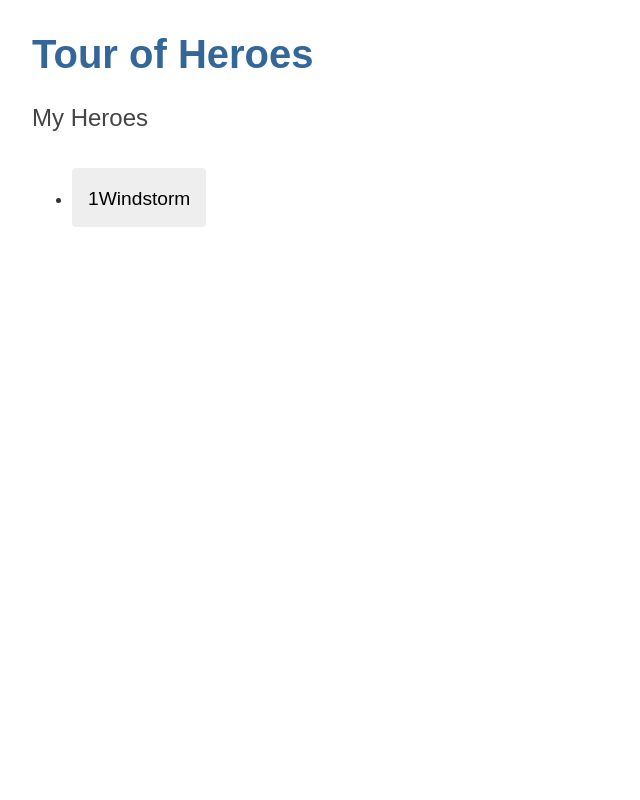
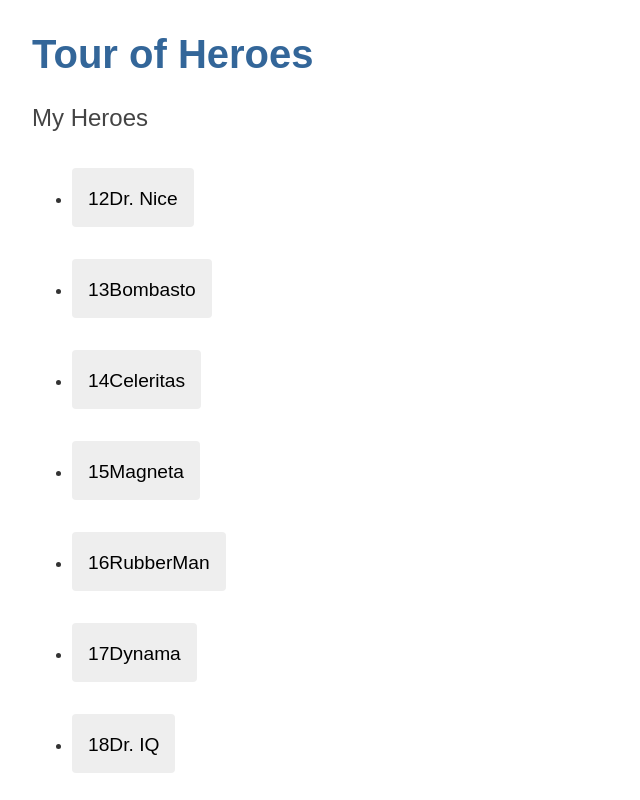
Before and after one commit to ric22otta/tour-of-heroes, an Angular app: page / in a window 1280 px wide. Shown: the top 800 px of the page, without its empty margins (0-640 px from the left). Built offline with nearby package versions, Linux system fonts and the light colour scheme.

Commit message:
Show all heroes in list

```diff
--- a/src/app/heroes/heroes.component.html
+++ b/src/app/heroes/heroes.component.html
@@ -1,6 +1,6 @@
 <h2>My Heroes</h2>
 <ul class="heroes">
-    <li>
+    <li *ngFor="let hero of heroes">
         <button type="button">
             <span class="badge">{{hero.id}}</span>
             <span class="name">{{hero.name}}</span>
--- a/src/app/heroes/heroes.component.ts
+++ b/src/app/heroes/heroes.component.ts
@@ -10,8 +10,4 @@ import { HEROES } from '../mock-heroes';
 })
 export class HeroesComponent {
   heroes: Hero[] = HEROES;
-  hero: Hero = {
-    id: 1,
-    name: 'Windstorm'
-  };
 }
```
